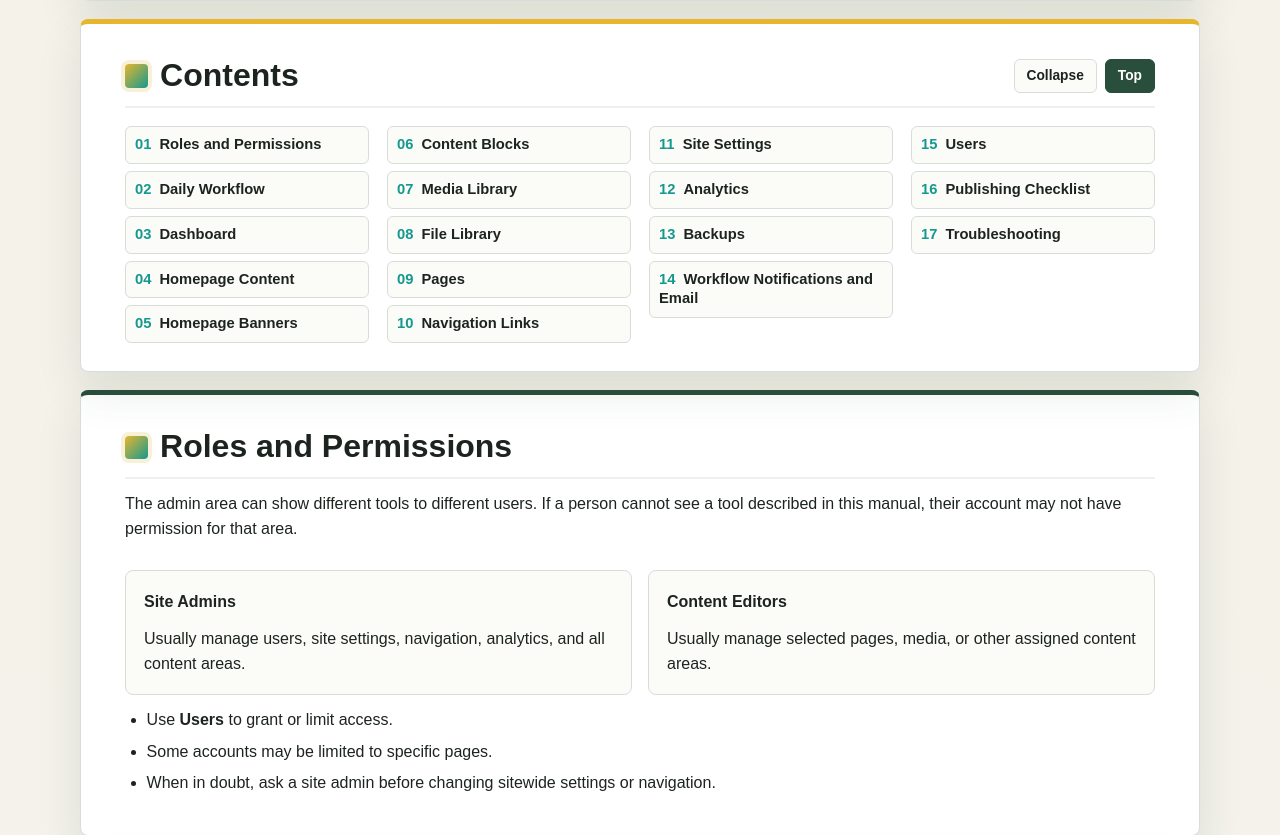
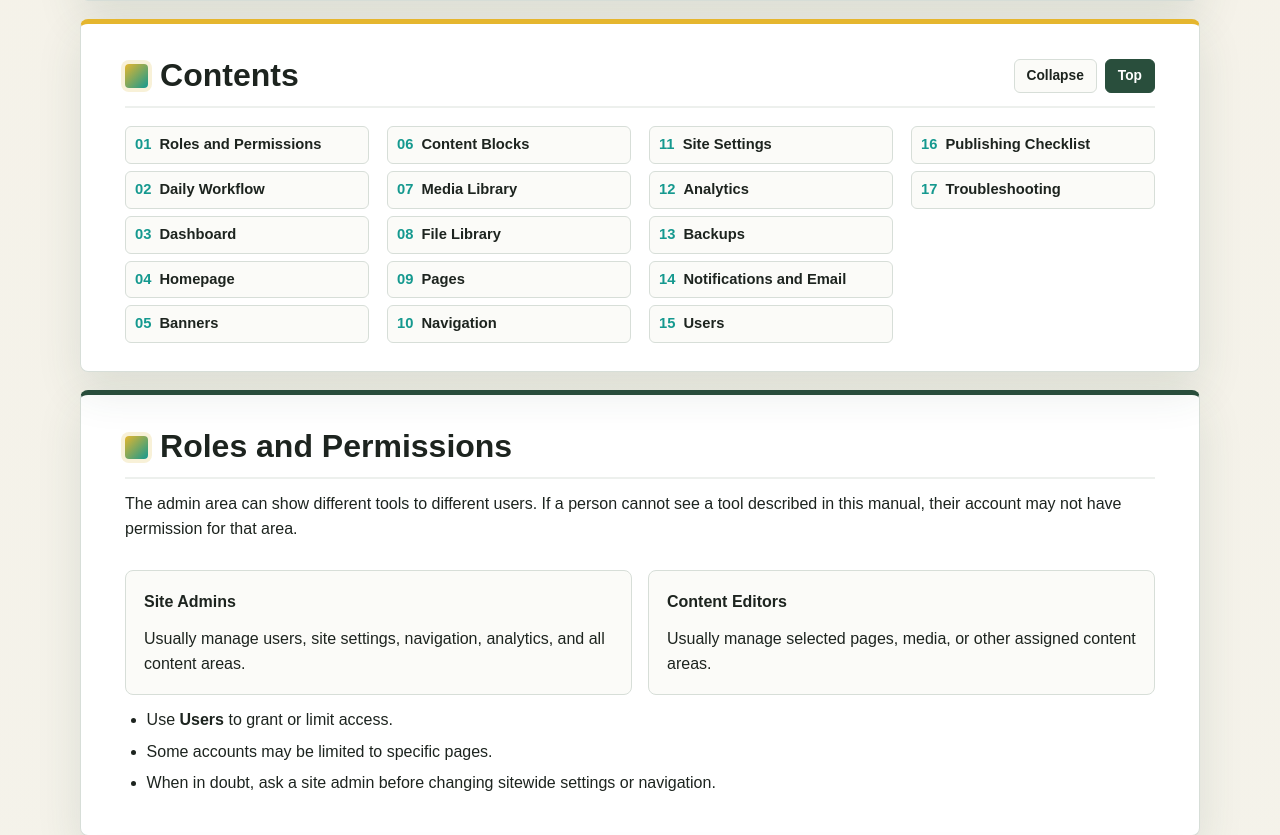
Before and after one commit to mrbobselfridge/gfree.org, a Laravel app: template resources/views/manual.blade.php in a window 1280 px wide. Shown: the part 657-1492 px from the top of the page. Run offline with Laravel 12, Linux system fonts and the light colour scheme; the template is opened without the code that fills it, so the values that code supplies are empty; some libraries are stand-ins or nearby versions.

Commit message:
scripted

```diff
--- a/app/Filament/Admin/Pages/HomepageContent.php
+++ b/app/Filament/Admin/Pages/HomepageContent.php
@@ -38,7 +38,7 @@ class HomepageContent extends Page
 
     protected static ?int $navigationSort = 0;
 
-    protected static ?string $navigationLabel = 'Homepage Content';
+    protected static ?string $navigationLabel = 'Homepage';
 
     protected static ?string $title = 'Homepage Content';
 
--- a/app/Filament/Admin/Resources/NavigationLinks/NavigationLinkResource.php
+++ b/app/Filament/Admin/Resources/NavigationLinks/NavigationLinkResource.php
@@ -26,6 +26,8 @@ class NavigationLinkResource extends Resource
     protected static string|\UnitEnum|null $navigationGroup = 'Content';
 
     protected static ?int $navigationSort = 90;
+
+    protected static ?string $navigationLabel = 'Navigation';
 
     protected static ?string $modelLabel = 'navigation link';
 
--- a/app/Filament/Admin/Resources/WorkflowNotificationRules/Schemas/WorkflowNotificationRuleForm.php
+++ b/app/Filament/Admin/Resources/WorkflowNotificationRules/Schemas/WorkflowNotificationRuleForm.php
@@ -90,15 +90,15 @@ class WorkflowNotificationRuleForm
                     ->columns(2)
                     ->columnSpanFull(),
                 Section::make('Email')
+                    ->description('Supports template items such as {church_name}, {site_name}, {current_date}, {current_time}, {current_datetime}, {page_title},
+      {action_status}, {updater_name}, and {updater_email}.')
                     ->schema([
                         TextInput::make('subject')
                             ->required()
                             ->maxLength(255)
-                            ->helperText('Supports template items such as {church_name}, {site_name}, {current_date}, {current_time}, {current_datetime}, {page_title}, {action_status}, {updater_name}, and {updater_email}.')
                             ->columnSpanFull(),
                         Textarea::make('message')
                             ->required()
-                            ->helperText('Supports template items such as {church_name}, {site_name}, {current_date}, {current_time}, {current_datetime}, {page_title}, {action_status}, {updater_name}, and {updater_email}.')
                             ->rows(6)
                             ->columnSpanFull(),
                     ])
--- a/app/Filament/Admin/Resources/WorkflowNotificationRules/WorkflowNotificationRuleResource.php
+++ b/app/Filament/Admin/Resources/WorkflowNotificationRules/WorkflowNotificationRuleResource.php
@@ -27,6 +27,8 @@ class WorkflowNotificationRuleResource extends Resource
 
     protected static ?int $navigationSort = 250;
 
+    protected static ?string $navigationLabel = 'Notifications';
+
     protected static ?string $modelLabel = 'workflow notification';
 
     protected static ?string $recordTitleAttribute = 'name';
--- a/app/Filament/Admin/Widgets/QuickSiteHealthWidget.php
+++ b/app/Filament/Admin/Widgets/QuickSiteHealthWidget.php
@@ -199,12 +199,12 @@ class QuickSiteHealthWidget extends CmsDashboardWidget
 
         if ($activeHeaderLinks > 0) {
             return [
-                $this->row('Navigation Links', 'Header navigation', "{$activeHeaderLinks} active header links are available.", $this->resourceUrl(NavigationLinkResource::class), 'Good', 'success'),
+                $this->row('Navigation', 'Header navigation', "{$activeHeaderLinks} active header links are available.", $this->resourceUrl(NavigationLinkResource::class), 'Good', 'success'),
             ];
         }
 
         return [
-            $this->row('Navigation Links', 'Header navigation', 'No active header navigation links are currently available.', $this->resourceUrl(NavigationLinkResource::class), 'Missing', 'danger'),
+            $this->row('Navigation', 'Header navigation', 'No active header navigation links are currently available.', $this->resourceUrl(NavigationLinkResource::class), 'Missing', 'danger'),
         ];
     }
 
--- a/app/Providers/Filament/AdminPanelProvider.php
+++ b/app/Providers/Filament/AdminPanelProvider.php
@@ -445,6 +445,11 @@ class AdminPanelProvider extends PanelProvider
 
                         .fi-sidebar-item-btn.twyxtco-sidebar-help-ready {
                             gap: 0.75rem;
+                        }
+
+                        .fi-sidebar-open .fi-sidebar-item.twyxtco-sidebar-indent-30 > .fi-sidebar-item-btn {
+                            margin-inline-start: 30px;
+                            width: calc(100% - 30px);
                         }
 
                         .twyxtco-sidebar-help {
--- a/app/Support/WorkflowNotificationAreas.php
+++ b/app/Support/WorkflowNotificationAreas.php
@@ -24,10 +24,10 @@ class WorkflowNotificationAreas
     public static function options(): array
     {
         return [
-            AdminAccess::HOMEPAGE_CONTENT => 'Homepage Content',
-            AdminAccess::HOMEPAGE_BANNERS => 'Homepage Banners',
+            AdminAccess::HOMEPAGE_CONTENT => 'Homepage',
+            AdminAccess::HOMEPAGE_BANNERS => 'Banners',
             AdminAccess::PAGES => 'Pages',
-            AdminAccess::NAVIGATION_LINKS => 'Navigation Links',
+            AdminAccess::NAVIGATION_LINKS => 'Navigation',
             AdminAccess::MEDIA_LIBRARY => 'Media Library',
             AdminAccess::FILE_LIBRARY => 'File Library',
             AdminAccess::SITE_SETTINGS => 'Site Settings',
--- a/resources/views/manual.blade.php
+++ b/resources/views/manual.blade.php
@@ -653,17 +653,17 @@
                 <li><a href="#roles">Roles and Permissions</a></li>
                 <li><a href="#daily-workflow">Daily Workflow</a></li>
                 <li><a href="#dashboard">Dashboard</a></li>
-                <li><a href="#homepage">Homepage Content</a></li>
-                <li><a href="#banners">Homepage Banners</a></li>
+                <li><a href="#homepage">Homepage</a></li>
+                <li><a href="#banners">Banners</a></li>
                 <li><a href="#content-blocks">Content Blocks</a></li>
                 <li><a href="#media-library">Media Library</a></li>
                 <li><a href="#file-library">File Library</a></li>
                 <li><a href="#pages">Pages</a></li>
-                <li><a href="#navigation">Navigation Links</a></li>
+                <li><a href="#navigation">Navigation</a></li>
                 <li><a href="#settings">Site Settings</a></li>
                 <li><a href="#analytics">Analytics</a></li>
                 <li><a href="#backups">Backups</a></li>
-                <li><a href="#workflow-notifications">Workflow Notifications and Email</a></li>
+                <li><a href="#workflow-notifications">Notifications and Email</a></li>
                 <li><a href="#users">Users</a></li>
                 <li><a href="#publishing">Publishing Checklist</a></li>
                 <li><a href="#troubleshooting">Troubleshooting</a></li>
@@ -723,25 +723,25 @@
         </section>
 
         <section class="manual-section" id="homepage">
-            <h2>Homepage Content</h2>
-            <p>Homepage Content controls the flexible sections below the top banner. These sections can be reordered and built from content blocks.</p>
+            <h2>Homepage</h2>
+            <p>Homepage controls the flexible sections below the top banner. These sections can be reordered and built from content blocks.</p>
             <h3>Common Tasks</h3>
             <ol>
-                <li>Open <strong>Homepage Content</strong>.</li>
+                <li>Open <strong>Homepage</strong>.</li>
                 <li>Add, copy, delete, collapse, or reorder content blocks.</li>
                 <li>Update text, links, images, backgrounds, and block-specific settings.</li>
                 <li>Save and review the homepage.</li>
             </ol>
             <h3>What To Watch</h3>
             <ul>
-                <li>The homepage also uses <strong>Homepage Banners</strong> for the top hero/banner area.</li>
-                <li>If Homepage Content is empty, the site can fall back to starter/default content.</li>
+                <li>The homepage also uses <strong>Banners</strong> for the top hero/banner area.</li>
+                <li>If Homepage is empty, the site can fall back to starter/default content.</li>
             </ul>
         </section>
 
         <section class="manual-section" id="banners">
-            <h2>Homepage Banners</h2>
-            <p>Homepage Banners manage the large rotating hero images and messages at the top of the homepage.</p>
+            <h2>Banners</h2>
+            <p>Banners manage the large rotating hero images and messages at the top of the homepage.</p>
             <ul>
                 <li>Use strong landscape images that still work when cropped on mobile.</li>
                 <li>Use start and end dates when a banner is seasonal.</li>
@@ -926,8 +926,8 @@
         </section>
 
         <section class="manual-section" id="navigation">
-            <h2>Navigation Links</h2>
-            <p>Navigation Links control the public header navigation and dropdown structure.</p>
+            <h2>Navigation</h2>
+            <p>Navigation controls the public header navigation and dropdown structure.</p>
             <ul>
                 <li><strong>Label:</strong> Text visitors see in the header.</li>
                 <li><strong>URL:</strong> Internal path, file link, or full external URL.</li>
@@ -1033,13 +1033,13 @@
         </section>
 
         <section class="manual-section" id="workflow-notifications">
-            <h2>Workflow Notifications and Email</h2>
-            <p>Workflow Notifications let the CMS email people when important content is created, updated, deleted, or manually sent for review. Use them for handoffs such as asking another team to check media, review pages, or approve public content.</p>
+            <h2>Notifications and Email</h2>
+            <p>Notifications let the CMS email people when important content is created, updated, deleted, or manually sent for review. Use them for handoffs such as asking another team to check media, review pages, or approve public content.</p>
 
             <h3>Where To Find Them</h3>
             <ul>
-                <li>Open <strong>Workflow Notification Rules</strong> in the admin sidebar.</li>
-                <li>Create a rule for one content area, such as Pages, Media Library, File Library, Site Settings, Users, Navigation Links, Homepage Content, or Homepage Banners.</li>
+                <li>Open <strong>Notifications</strong> in the admin sidebar.</li>
+                <li>Create a rule for one content area, such as Pages, Media Library, File Library, Site Settings, Users, Navigation, Homepage, or Banners.</li>
                 <li>Each rule can be enabled or disabled without deleting it.</li>
             </ul>
 
```
Also changed, not shown: app/Filament/Admin/Resources/HomepageBanners/HomepageBannerResource.php (+15 -0 lines), app/Support/AdminAccess.php (+4 -4 lines), app/Support/AdminNavigationHelp.php (+8 -8 lines), tests/Feature/AdminAccessTest.php (+4 -4 lines), tests/Feature/AdminNavigationHelpTest.php (+1 -0 lines).
